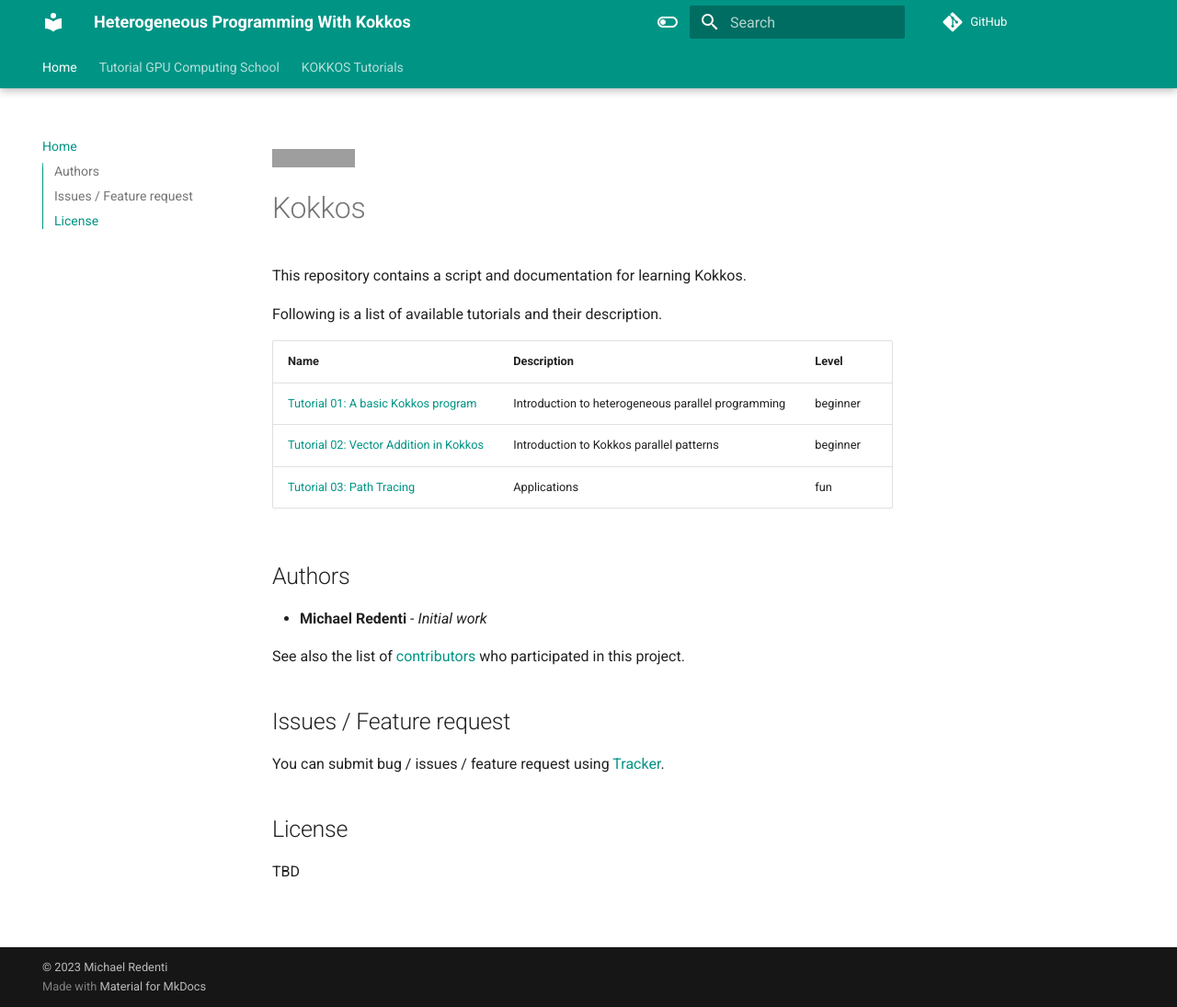
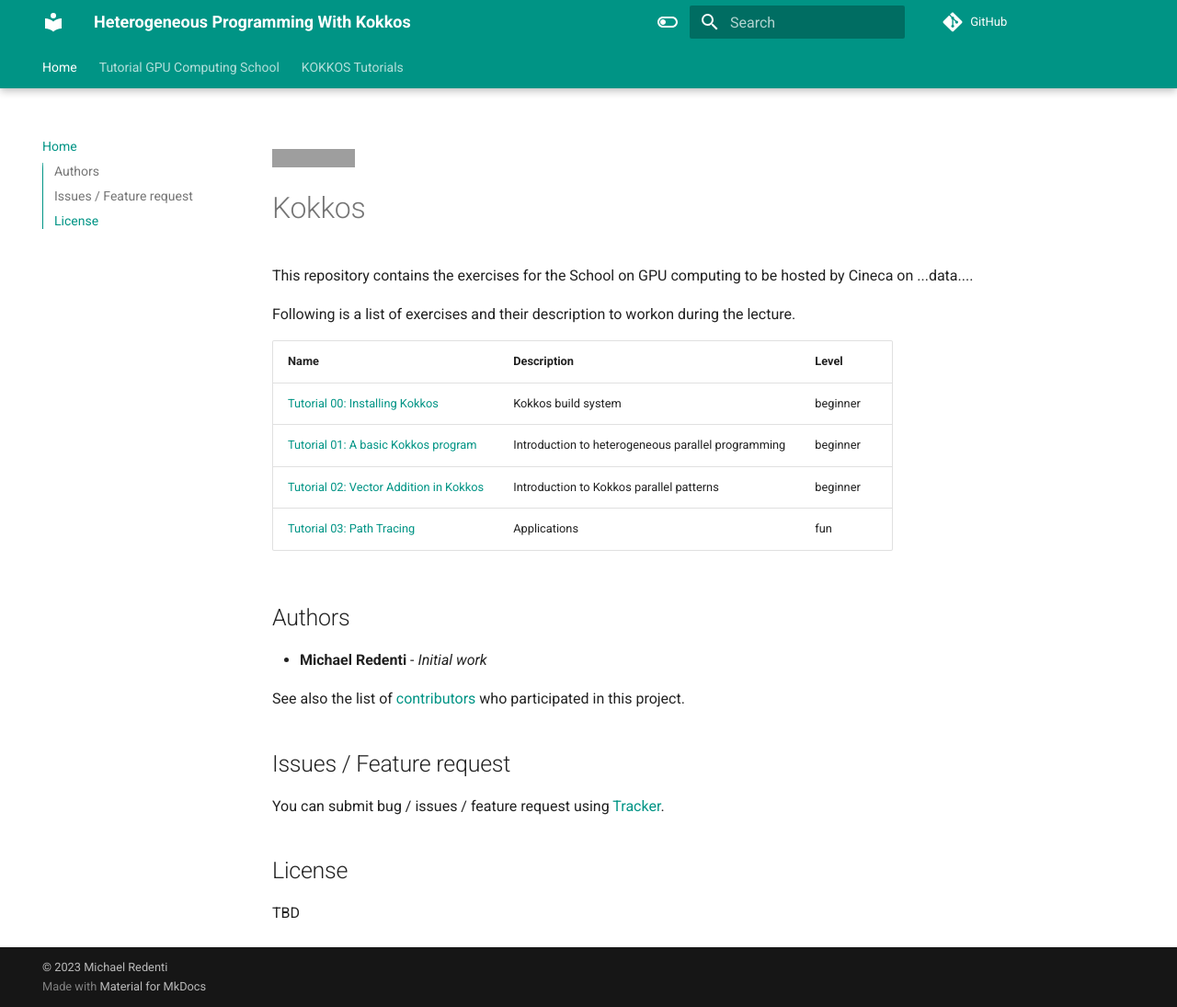
Before and after one commit to mredenti/Kokkos, an MkDocs documentation site: the page built from docs/index.md, in a window 1280 px wide and 1095 px high. Shown: the whole window at 92% size. Built offline with MkDocs 1.6.1 and Material for MkDocs 9.7.7, drawn with Linux system fonts in a browser that asks for light colours; comment, search, counter and statistics services are not loaded; grey boxes are pictures that could not be loaded.

Commit message:
link to installation tutorial

```diff
--- a/docs/index.md
+++ b/docs/index.md
@@ -2,12 +2,13 @@
 
 # Kokkos
 
-This repository contains a script and documentation for learning Kokkos.
+This repository contains the exercises for the School on GPU computing to be hosted by Cineca on ...data....
 
-Following is a list of available tutorials and their description.
+Following is a list of exercises and their description to workon during the lecture.
 
 | Name                                             | Description   | Level |
 |--------------------------------------------------|---------------|-------|
+| [Tutorial 00: Installing Kokkos](./tutorials/installation/index.md) | Kokkos build system | beginner |
 | [Tutorial 01: A basic Kokkos program](./tutorials/vectorAdd/index.md) | Introduction to heterogeneous parallel programming | beginner |
 | [Tutorial 02: Vector Addition in Kokkos](./tutorials/MatMul/index.md)   | Introduction to Kokkos parallel patterns | beginner |
 | [Tutorial 03: Path Tracing](./tutorials/MatMul/index.md)   | Applications | fun |
```
